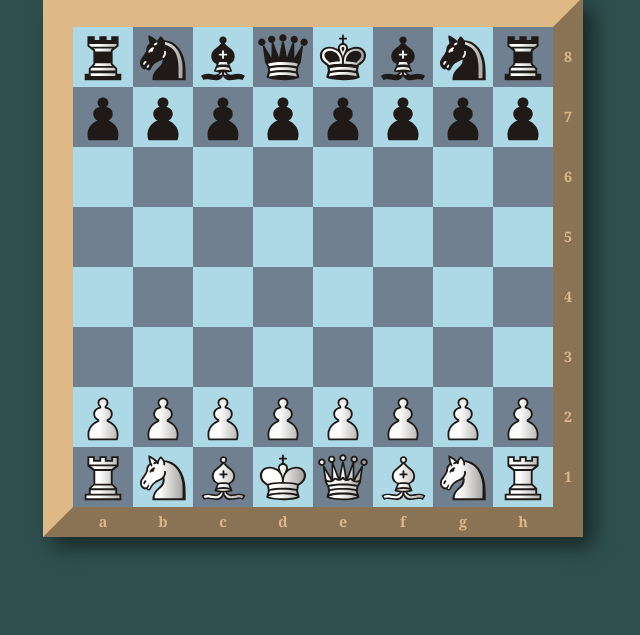
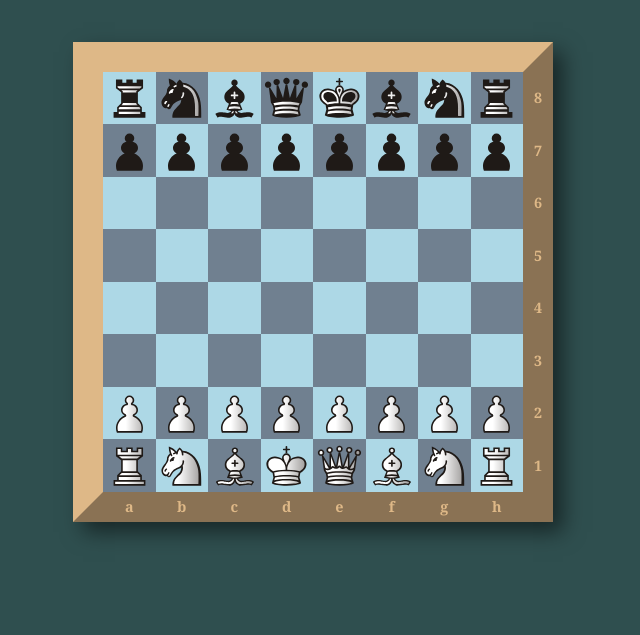
Before and after one commit to RatioChris/chess, a React app: page / in a window 1280 px wide. Shown: the part 165-800 px from the top of the page, without its empty margins (327-967 px from the left). Built offline with nearby package versions, Linux system fonts and the light colour scheme.

Commit message:
add captured piece trays; update layout

```diff
--- a/src/components/App/App.js
+++ b/src/components/App/App.js
@@ -2,9 +2,18 @@ import React from 'react'
 import { useSelector } from 'react-redux'
 import './App.scss'
 import Board from 'components/Board'
+import Tray from 'components/Tray'
 
 function App() {
   const currentPlayer = useSelector(state => state.app.currentPlayer)
+  const currentPieces = useSelector(state => state.pieces.currentPieces)
+  const capturedPieces = useSelector(state => state.pieces.capturedPieces)
+  const capturedBlackPieces = capturedPieces.filter(
+    piece => piece.color === 'black'
+  )
+  const capturedWhitePieces = capturedPieces.filter(
+    piece => piece.color === 'white'
+  )
 
   return (
     <main className="app">
@@ -12,7 +21,11 @@ function App() {
         Player: <span className={currentPlayer}>{currentPlayer}</span>
       </header>
 
-      <Board />
+      <Tray pieces={capturedBlackPieces} color={'black'} />
+
+      <Board pieces={currentPieces} />
+
+      <Tray pieces={capturedWhitePieces} color={'white'} />
     </main>
   )
 }
--- a/src/components/App/App.scss
+++ b/src/components/App/App.scss
@@ -2,14 +2,16 @@
   display: flex;
   flex-direction: column;
   justify-content: center;
-  align-items: center;
+  width: 60vh;
   height: 100vh;
+  margin: auto;
 }
 
 header {
-  padding-bottom: 30px;
+  margin-bottom: 60px;
   font-size: x-large;
   font-weight: bold;
+  text-align: center;
 
   .black {
     color: black;
--- a/src/components/Board/Board.scss
+++ b/src/components/Board/Board.scss
@@ -5,15 +5,17 @@ $border-color: burlywood;
 
 .board {
   position: relative;
+  padding-bottom: calc(100% - #{$border-width} * 2);
   border: $border-width outset $border-color;
   box-shadow: 10px 10px 20px rgba(0, 0, 0, 0.5);
 }
 
 .grid {
+  position: absolute;
   display: grid;
   grid-template-columns: repeat(8, 1fr);
-  width: $board-width;
-  height: $board-width;
+  width: 100%;
+  height: 100%;
 }
 
 .position {
--- a/src/components/Piece/Piece.scss
+++ b/src/components/Piece/Piece.scss
@@ -1,13 +1,20 @@
 .piece {
   position: absolute;
   width: calc(100% / 8);
-  height: calc(100% / 8);
   background-position: 50%;
   background-repeat: no-repeat;
   background-size: 90%;
   transition: all 0.3s;
   pointer-events: none;
   z-index: 2;
+
+  .board & {
+    height: calc(100% / 8);
+  }
+
+  .captured & {
+    height: 100%;
+  }
 
   &.black {
     &.rook {
@@ -54,4 +61,9 @@
   &.active {
     z-index: 3;
   }
+
+  .captured & {
+    position: static;
+    padding: 0 30px;
+  }
 }
--- /dev/null
+++ b/src/components/Tray/Tray.js
@@ -0,0 +1,26 @@
+import React from 'react'
+import classNames from 'classnames'
+import './Tray.scss'
+import Piece from 'components/Piece'
+
+const Tray = ({ pieces, color }) => {
+  const cx = classNames({
+    captured: true,
+    [color]: true
+  })
+
+  return (
+    <section className={cx}>
+      {pieces.map(value => (
+        <Piece
+          key={value.id}
+          color={value.color}
+          name={value.name}
+          position={value.position}
+        />
+      ))}
+    </section>
+  )
+}
+
+export default Tray
--- /dev/null
+++ b/src/components/Tray/Tray.scss
@@ -0,0 +1,14 @@
+// vars
+$board-width: 60vh;
+
+.captured {
+  position: relative;
+  display: flex;
+  flex-wrap: wrap;
+  height: $board-width / 8;
+  padding: 10px 30px;
+
+  &.black {
+    flex-wrap: wrap-reverse;
+  }
+}
--- /dev/null
+++ b/src/components/Tray/index.js
@@ -0,0 +1,3 @@
+import Tray from './Tray.js'
+
+export default Tray
--- a/src/store/reducers/pieces.js
+++ b/src/store/reducers/pieces.js
@@ -28,7 +28,7 @@ const pieces = (state = initialState, action) => {
         currentPieces: state.currentPieces.filter(
           piece => piece.id !== action.obj.piece.id
         ),
-        capturedPieces: [...state.capturedPieces, action.obj]
+        capturedPieces: [...state.capturedPieces, action.obj.piece]
       }
 
     default:
```
